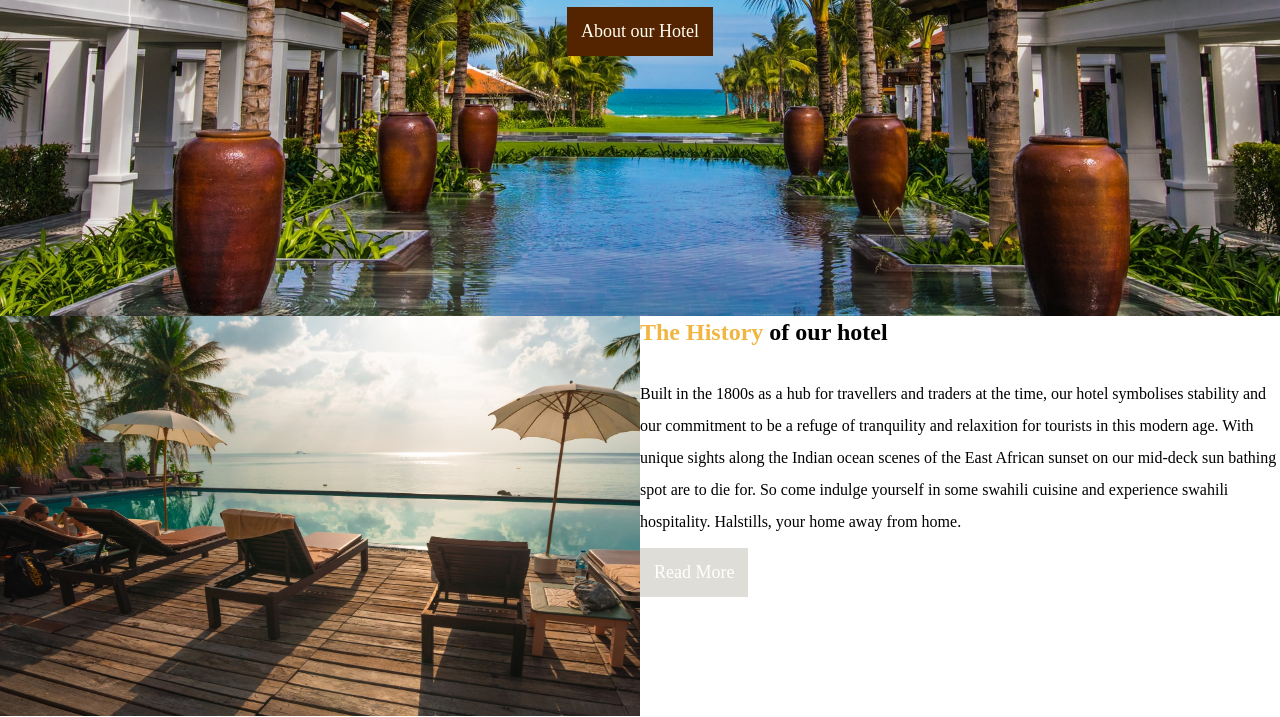
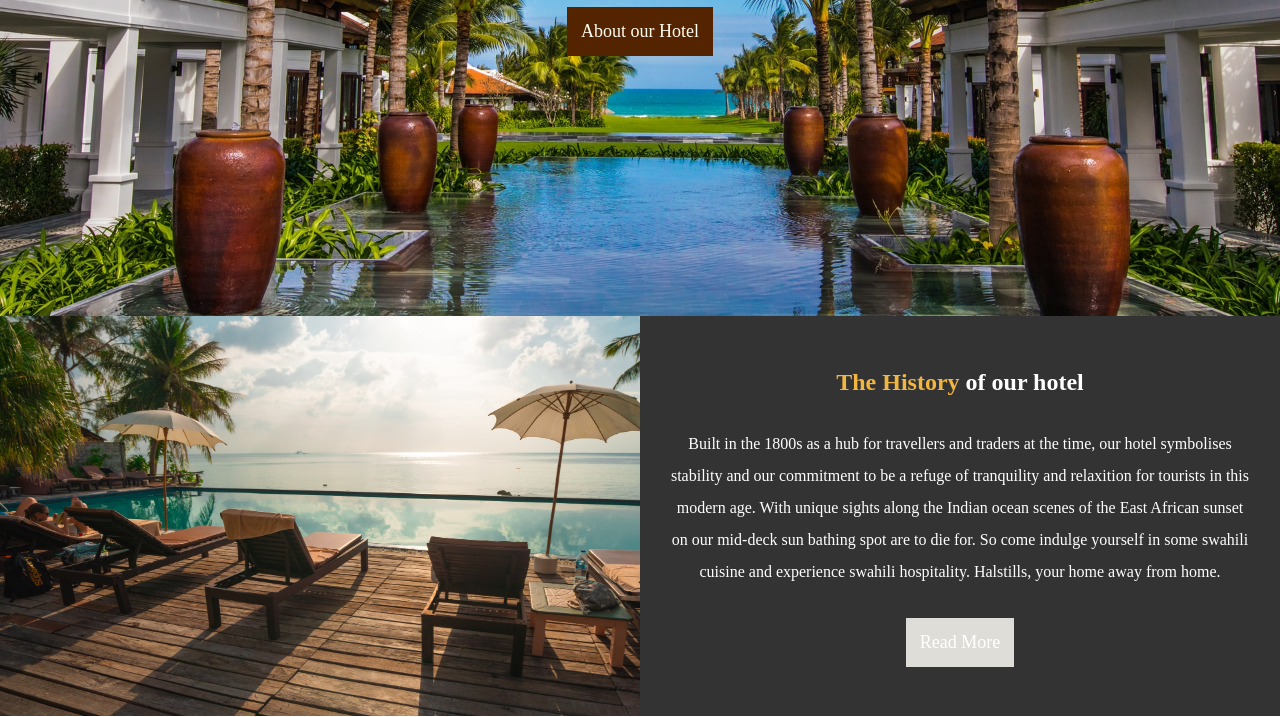
Before and after one commit to mikenjuki/Halstill-Hotels, a plain HTML site: page index.html in a window 1280 px wide. Shown: the part 316-1033 px from the top of the page. Drawn offline with Linux system fonts and the light colour scheme.

Commit message:
Content Section More styling

```diff
--- a/main.css
+++ b/main.css
@@ -40,6 +40,23 @@
     background: #DFDDD7;
     color: #fff;
 }
+
+.bg-light {
+    background: #f2f2f2;
+    color: #333;
+}
+
+.bg-primary {
+    background: #333;
+    color: #B06104;
+}
+
+.bg-dark {
+    background: #333;
+    color: #fff;
+}
+
+
 
 /* Main Styling */
 html,body {
@@ -126,3 +143,16 @@ p {
     background: url('./Images/showcase-image.jpg') left 0% bottom 30%/cover no-repeat;
     min-height: 100%;
 }
+
+#home-info .info-content {
+    float: right;
+    width: 50%;
+    min-height: 100%;
+    text-align: center;
+    padding: 50px 30px;
+    overflow: hidden;
+}
+
+#home-info .info-content p {
+    padding-bottom: 20px;
+}
```
Also changed, not shown: index.html (+1 -4 lines).
